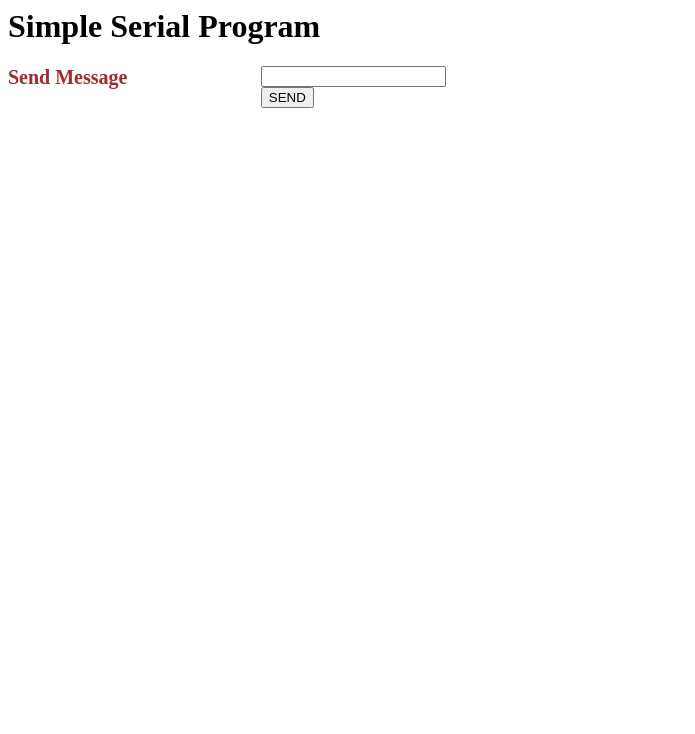
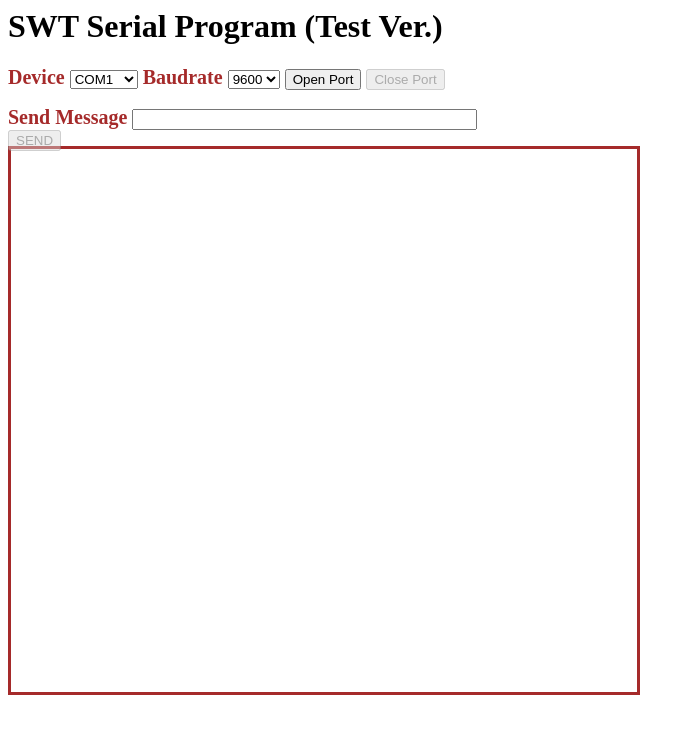
Before and after one commit to HKang0302/SerialProgram, a website: page views/index.html in a window 1280 px wide. Shown: the whole page, without its empty margins (0-695 px from the left). Drawn offline with Linux system fonts and the light colour scheme.

Commit message:
front end processing

```diff
--- a/views/index.html
+++ b/views/index.html
@@ -7,12 +7,14 @@
             color: brown;
             font-weight: bold;
             margin-bottom: 5px;
+            margin-right: 10px;
         }
         .container {
-            width: 40%;
+            width: 100%;
+            height: 40px;
         }
         .left-pane {
-            width: 50%;
+            width: 40%;
             float: left;
         }
         .right-pane {
@@ -22,23 +24,55 @@
         .send-message {
             clear: both;
         }
+        .serial-box{
+            box-sizing: border-box;
+            width: 50%;
+            height: 70%;
+            border: solid brown 3px;
+            padding: 5px
+        }
     </style>
 </head>
 <body>
-    <h1>Simple Serial Program</h1>
+    <h1>SWT Serial Program (Test Ver.)</h1>
+    <div class="container">
+        <div class="prompt">
+            <span>Device</span>
+            <select name="ports" id="portNum">
+                <option value="COM1">COM1</option>
+                <option value="COM2">COM2</option>
+                <option value="COM3">COM3</option>
+                <option value="COM4">COM4</option>
+                <option value="COM5">COM5</option>
+                <option value="COM6">COM6</option>
+                <option value="COM7">COM7</option>
+                <option value="COM8">COM8</option>
+                <option value="COM9">COM9</option>
+                <option value="COM10">COM10</option>
+                <option value="COM11">COM11</option>
+                <option value="COM12">COM12</option>
+                <option value="COM13">COM13</option>
+                <option value="COM14">COM14</option>
+            </select>
+            <span>Baudrate</span>
+            <select name="brate" id="brate">
+                <option value="9600">9600</option>
+            </select>
+            <button onclick="">Open Port</button>
+            <button onclick="" disabled>Close Port</button>
+        </div>
+        <div class="prompt">
+        </div>
+    </div>
 
-    <form method='GET' action="/getmessage">
-        <div class="container">
-            <div class="prompt left-pane">
-                <span>Send Message</span>
-            </div>
-            <div class="right-pane">
-                <input type="text" id="firstname" name="firstname" />
-                <div class="send-message">
-                    <input type="submit" value="SEND" />
-                </div>
-            </div>
+    <div class="container">
+        <div class="prompt left-pane">
+            <span>Send Message</span>
+            <input type="text" id="message" name="message" size="40" />
+            <button id="msgBtn" onclick="alert('send message')" disabled>SEND</button>
         </div>
-    </form>
+    </div>
+    <div class="serial-box">
+    </div>
 </body>
 </html>
```
Also changed, not shown: app.js (+15 -2 lines), 1 other file.
